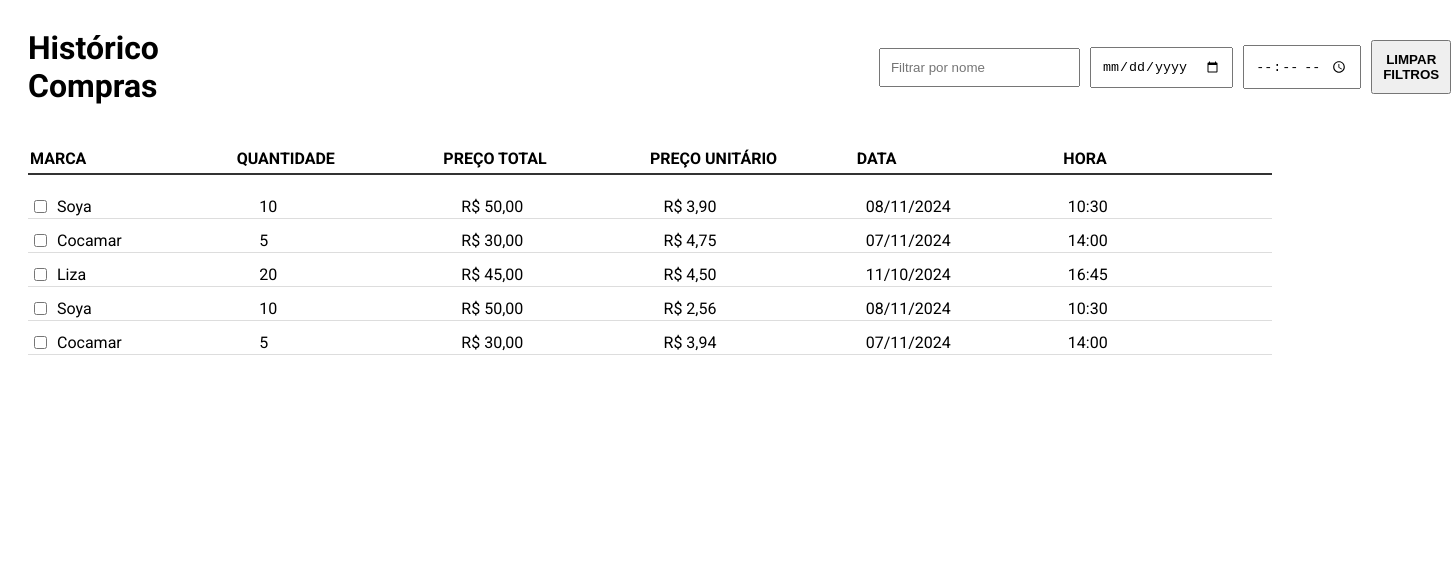
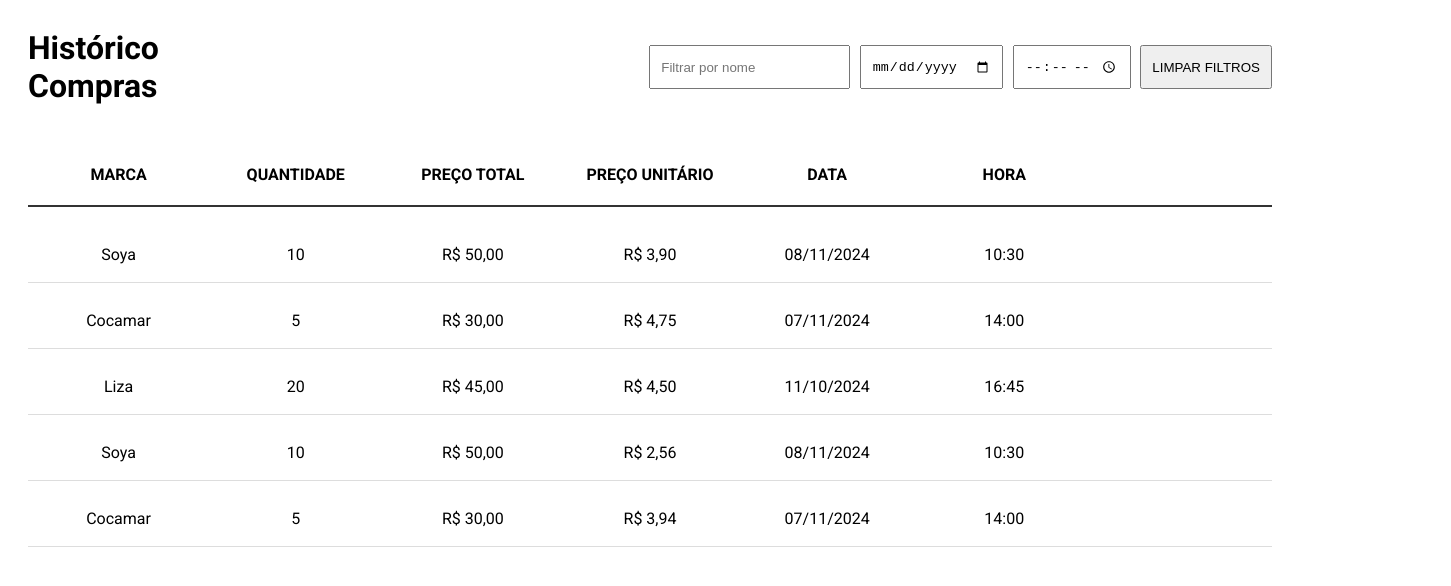
Before and after one commit to Jaogodela/OilProject, a plain HTML site: page index.html in a window 1280 px wide. Shown: the whole page, 1451 px wide, since content can reach past the window. Drawn offline with Linux system fonts and the light colour scheme.

Commit message:
mudanças do front-end
https://lestic.com.br é muito legal

```diff
--- a/index.html
+++ b/index.html
@@ -11,13 +11,14 @@
 </head>
 <body>
   <div class="header-container">
-  <h1>Histórico Compras</h1>
-
-  <input type="text" id="filterInput" placeholder="Filtrar por nome" oninput="applyFilters()">
-  <input type="date" id="filterDate" oninput="applyFilters()" placeholder="Filtrar por data">
-  <input type="time" id="filterTime" oninput="applyFilters()" placeholder="Filtrar por hora">
-    <button id="filterClear">LIMPAR FILTROS</button>
+    <h1>Histórico Compras</h1>
+    <div class="header-inputs">
+      <input type="text" id="filterInput" placeholder="Filtrar por nome" oninput="applyFilters()">
+      <input type="date" id="filterDate" oninput="applyFilters()" placeholder="Filtrar por data">
+      <input type="time" id="filterTime" oninput="applyFilters()" placeholder="Filtrar por hora">
+      <button id="filterClear">LIMPAR FILTROS</button>
     </div>
+  </div>
   <div id="productContainer" class="product-list">
 
   </div>
--- a/script.js
+++ b/script.js
@@ -15,12 +15,12 @@
 const headerRow = document.createElement('div');
 headerRow.classList.add('product-row', 'product-header');
 headerRow.innerHTML = `
-  <div class="product-column">MARCA</div>
-  <div class="product-column">QUANTIDADE</div>
-  <div class="product-column">PREÇO TOTAL</div>
-  <div class="product-column">PREÇO UNITÁRIO</div>
-  <div class="product-column">DATA</div>
-  <div class="product-column">HORA</div>
+  <p class="product-column">MARCA</p>
+  <p class="product-column">QUANTIDADE</p>
+  <p class="product-column">PREÇO TOTAL</p>
+  <p class="product-column">PREÇO UNITÁRIO</p>
+  <p class="product-column">DATA</p>
+  <p class="product-column">HORA</p>
 `;
 
 if (!productContainer.querySelector('.product-header')) {
@@ -35,14 +35,13 @@
     const row = document.createElement('div');
     row.classList.add('product-row');
     row.innerHTML = `
-      <input type="checkbox" class="product-checkbox">
-      <div class="product-column">${produto.nome}</div>
-      <div class="product-column">${produto.quantidade}</div>
-      <div class="product-column">R$ ${produto.preco}</div>
-      <div class="product-column">R$ ${produto.unit}</div>
-      <div class="product-column">${produto.data}</div>
-      <div class="product-column">${produto.hora}</div>
-    `;
+      <p class="product-column">${produto.nome}</p>
+      <p class="product-column">${produto.quantidade}</p>
+      <p class="product-column">R$ ${produto.preco}</p>
+      <p class="product-column">R$ ${produto.unit}</p>
+      <p class="product-column">${produto.data}</p>
+      <p class="product-column">${produto.hora}</p>
+    `; // em memórias: <input type="checkbox" class="product-checkbox">
     productContainer.appendChild(row);
   });
 }
--- a/style.css
+++ b/style.css
@@ -7,20 +7,22 @@
   display: flex;
   justify-content: left;
   align-items: center;
+  min-width:968px;
+  overflow-x:auto;
 }
 
-#filterInput {
-  margin-left: 720px;
+
+.header-container input{
+  margin-left:1.2vh;
 }
-#filterDate {
-  margin-left: 10px;
-}
-#filterTime {
-  margin-left: 10px;
+.header-inputs{
+  display:flex;
+  align-items:right;
+  justify-content:right;
+  width:100%;
 }
 #filterClear {
-  margin-left: 10px;
-  font-weight: bold;
+  margin-left:1.2vh;
 }
 #filterInput, #filterDate, #filterTime, #filterClear {
   padding: 10px;
@@ -28,27 +30,24 @@
 }
 
 .product-list {
-clear: both;
-display: flex;
-flex-direction: column;
-gap: 10px;
-margin-top: 20px;
+  clear: both;
+  display: flex;
+  flex-direction: column;
+  gap: 10px;
+  margin-top: 20px;
+  min-width:968px;
+  overflow-x:auto;
 }
 
 .product-row {
-  display: flex;
+  display: grid;
+  grid-template-columns: repeat(7, 0.5fr);
   justify-content: space-between;
+  text-align:center;
   padding: 2px;
   border-bottom: 1px solid #ddd;
   align-items: center;
   margin-left: 20px
-}
-
-.product-column {
-  flex: 1;
-  text-align: center;
-  display: flex;
-  align-items: center;
 }
 
 .product-header {
@@ -59,6 +58,8 @@
   margin-right: 0px;
 }
 
-.product-checkbox {
-  margin-right: 10px;
+@media (max-width: 768px) {
+  .product-header{
+    font-size:small;
+  }
 }
```
